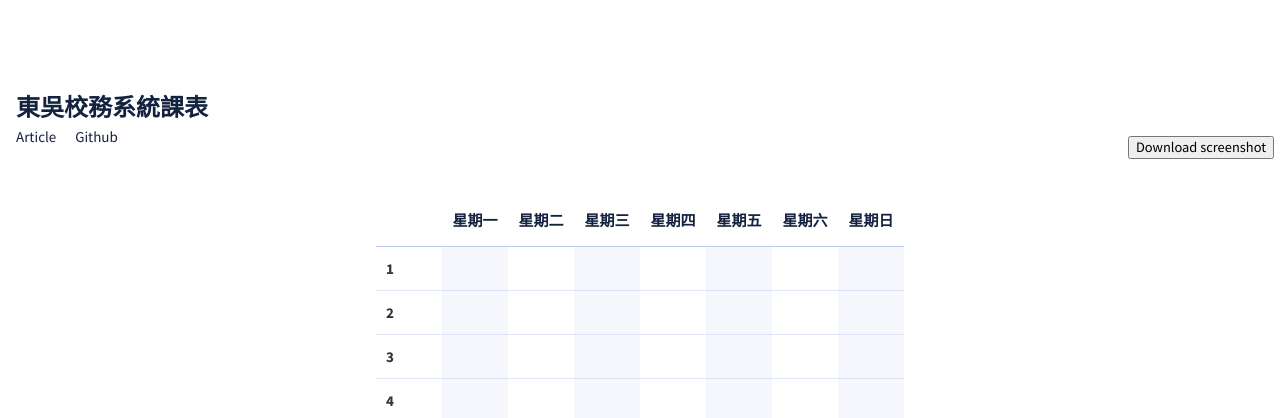
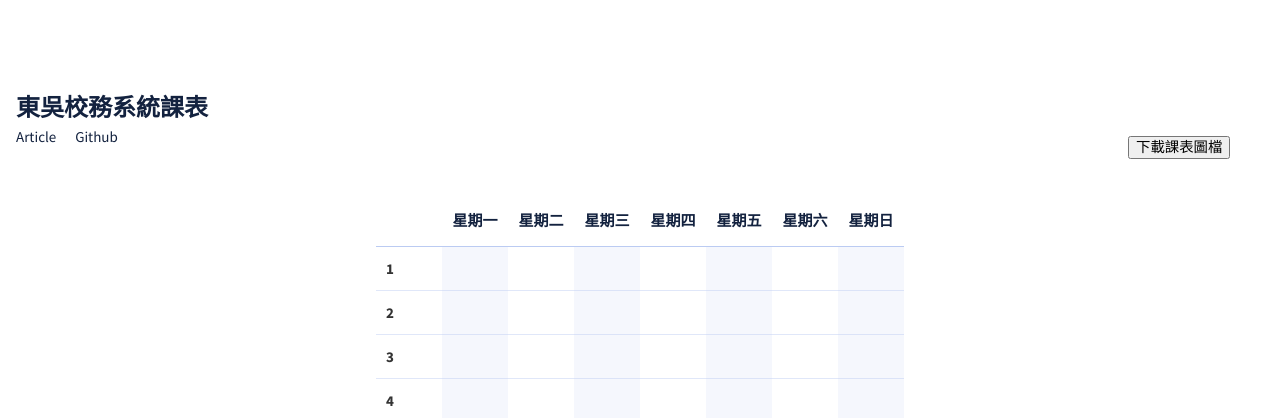
Before and after one commit to wutiger555/scu_table, a Flask app: template templates/table.html in a window 1280 px wide. Shown: the top 418 px of the page. Run offline with Flask 2, Linux system fonts and the light colour scheme; the template is opened without the code that fills it, so the values that code supplies are empty; some libraries are stand-ins or nearby versions.

Commit message:
Update table.html

```diff
--- a/templates/table.html
+++ b/templates/table.html
@@ -33,7 +33,7 @@
     </div>
   </header>
   <!-- coidea:header END -->
-  <button id="btnSave" class="btn btn-danger" onclick="screenshot()">Download screenshot</button>
+  <button id="btnSave" class="btn btn-danger" onclick="screenshot()">下載課表圖檔</button>
   <div id="table_catch">
     <!-- coidea:table-holder START -->
     <section class="table-wrapper">
```
